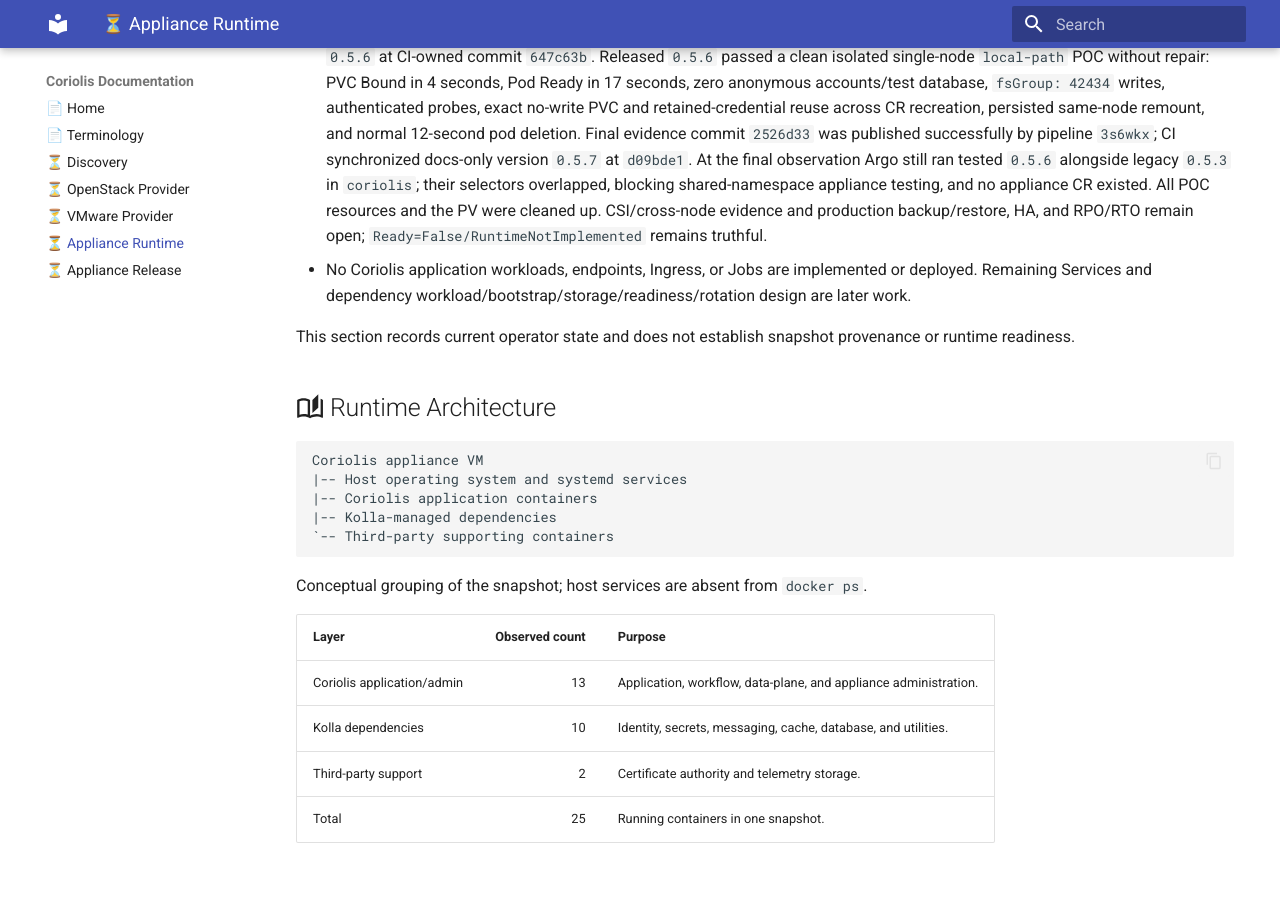
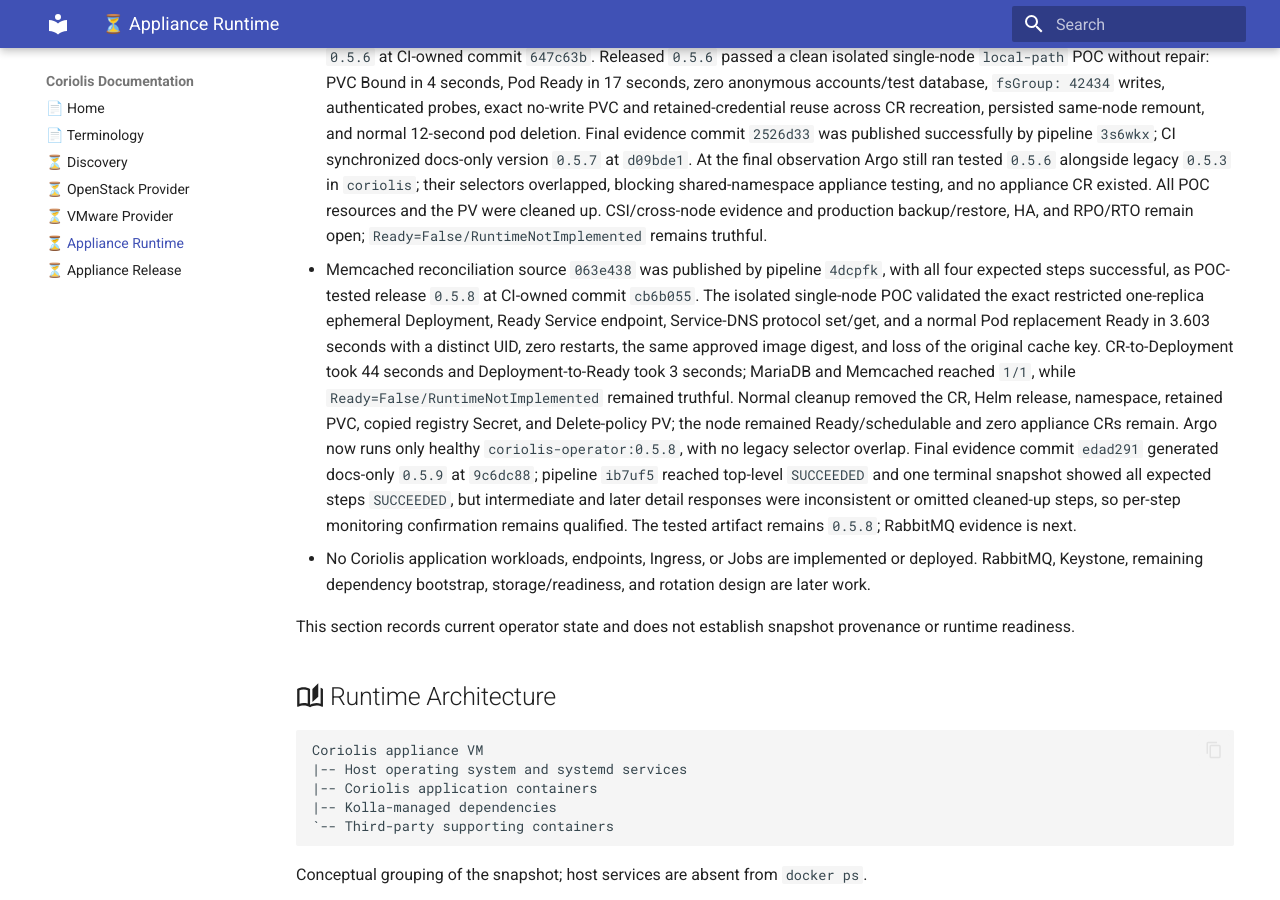
Before and after one commit to radumoisan/coriolis, an MkDocs documentation site: the page built from docs/appliance-runtime.md, in a window 1280 px wide and 900 px high, scrolled down 3586 px. Built offline with MkDocs 1.6.1 and Material for MkDocs 9.7.7, drawn with Linux system fonts in a browser that asks for light colours.

Commit message:
Record Memcached runtime validation

```diff
--- a/docs/appliance-runtime.md
+++ b/docs/appliance-runtime.md
@@ -42,7 +42,8 @@
 - The pure MariaDB desired-state preparation is committed locally at `5a2dfce` on `dev`, unpushed and undeployed. It adds the optional storage/resources CRD shape, quantity-safe resolver, value-safe direct-MariaDB configuration/bootstrap renderers, exact retained-PVC reuse classification, deterministic PVC/ConfigMap/Secret/StatefulSet manifests, and metadata-first collision preflight. The generated resources are not wired into `main.py`; reconciliation, PVC/StatefulSet RBAC, target-storage validation, and production acceptance remain open. Validation passed with 286 tests plus Ruff, mypy, Helm, and diff checks; deployed `0.5.3` remains marker-only.
 - The development stack through MariaDB reconciliation is now published on `origin/dev`: `55212b0` implements reconciliation and `6ba9c7e` records publication, superseding the pre-publication status in the historical entries above. Complete settings resolve before Kubernetes client construction; reconciliation preserves ordered reads and preparation-before-write, creates an absent PVC or performs exact no-write reuse, guarded-applies the managed ConfigMap, Secret, and StatefulSet, and writes the marker last. PVC RBAC is `get`/`create`; StatefulSet RBAC is `get`/`create`/`patch`. Validation passed before publication with 316 tests plus Ruff, mypy, Helm, and diff checks. CIXpress commit `cacab93` synchronized chart version, app version, and image tag to `0.5.4`; this is not artifact, pipeline-success, deployment, or runtime-readiness evidence. Target-storage validation and production backup/restore, HA, and RPO/RTO remain open; deployed `0.5.3` remains marker-only and `Ready=False/RuntimeNotImplemented` remains truthful.
 - Operator `0.5.5` clean first boot exposed anonymous MariaDB initialization accounts shadowing `coriolis@%`. Commit `3ee5d2d` adds `--skip-test-db`; CIXpress pipeline `kpv306` completed all four expected steps and released tested artifact `0.5.6` at CI-owned commit `647c63b`. Released `0.5.6` passed a clean isolated single-node `local-path` POC without repair: PVC Bound in 4 seconds, Pod Ready in 17 seconds, zero anonymous accounts/test database, `fsGroup: 42434` writes, authenticated probes, exact no-write PVC and retained-credential reuse across CR recreation, persisted same-node remount, and normal 12-second pod deletion. Final evidence commit `2526d33` was published successfully by pipeline `3s6wkx`; CI synchronized docs-only version `0.5.7` at `d09bde1`. At the final observation Argo still ran tested `0.5.6` alongside legacy `0.5.3` in `coriolis`; their selectors overlapped, blocking shared-namespace appliance testing, and no appliance CR existed. All POC resources and the PV were cleaned up. CSI/cross-node evidence and production backup/restore, HA, and RPO/RTO remain open; `Ready=False/RuntimeNotImplemented` remains truthful.
-- No Coriolis application workloads, endpoints, Ingress, or Jobs are implemented or deployed. Remaining Services and dependency workload/bootstrap/storage/readiness/rotation design are later work.
+- Memcached reconciliation source `063e438` was published by pipeline `4dcpfk`, with all four expected steps successful, as POC-tested release `0.5.8` at CI-owned commit `cb6b055`. The isolated single-node POC validated the exact restricted one-replica ephemeral Deployment, Ready Service endpoint, Service-DNS protocol set/get, and a normal Pod replacement Ready in 3.603 seconds with a distinct UID, zero restarts, the same approved image digest, and loss of the original cache key. CR-to-Deployment took 44 seconds and Deployment-to-Ready took 3 seconds; MariaDB and Memcached reached `1/1`, while `Ready=False/RuntimeNotImplemented` remained truthful. Normal cleanup removed the CR, Helm release, namespace, retained PVC, copied registry Secret, and Delete-policy PV; the node remained Ready/schedulable and zero appliance CRs remain. Argo now runs only healthy `coriolis-operator:0.5.8`, with no legacy selector overlap. Final evidence commit `edad291` generated docs-only `0.5.9` at `9c6dc88`; pipeline `ib7uf5` reached top-level `SUCCEEDED` and one terminal snapshot showed all expected steps `SUCCEEDED`, but intermediate and later detail responses were inconsistent or omitted cleaned-up steps, so per-step monitoring confirmation remains qualified. The tested artifact remains `0.5.8`; RabbitMQ evidence is next.
+- No Coriolis application workloads, endpoints, Ingress, or Jobs are implemented or deployed. RabbitMQ, Keystone, remaining dependency bootstrap, storage/readiness, and rotation design are later work.
 
 This section records current operator state and does not establish snapshot provenance or runtime readiness.
 
```
